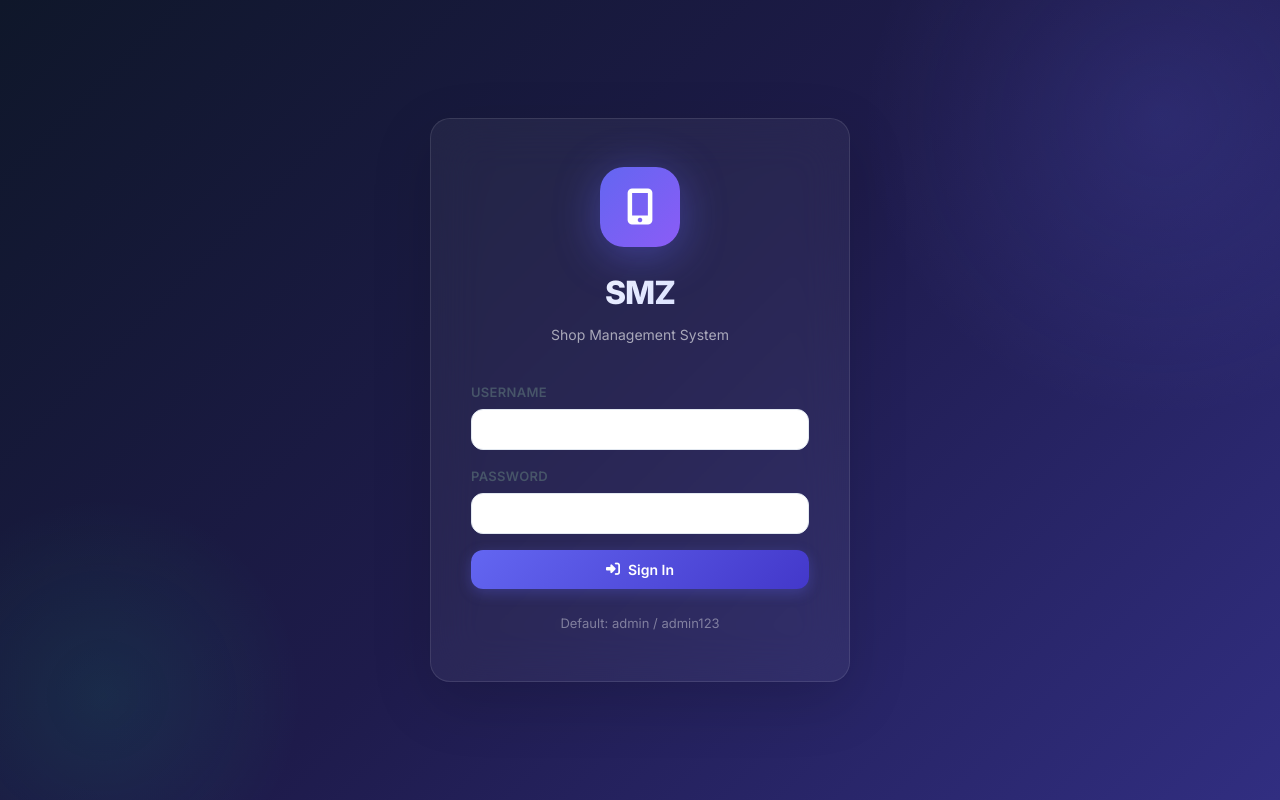
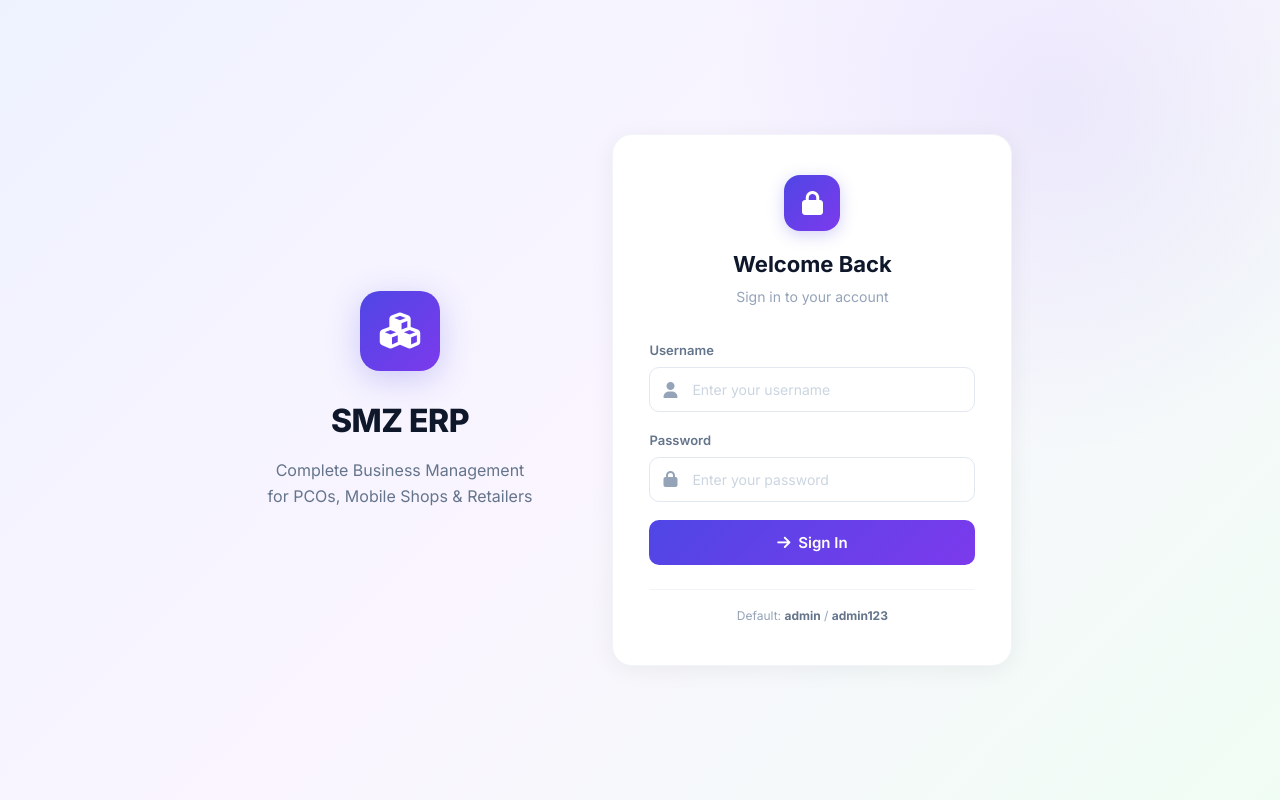
Before and after one commit to farmanullah22/SMZ_ERP, a website: page frontend/index.html in a window 1280 px wide. Drawn offline with nearby package versions, Linux system fonts and the light colour scheme; no server answers.

Commit message:
Fix and upload ons server

```diff
--- a/backend/database/db.js
+++ b/backend/database/db.js
@@ -236,7 +236,7 @@ async function initDatabase() {
   db.on('error', console.error.bind(console, 'MongoDB connection error:'));
   db.once('open', () => console.log('Connected to MongoDB'));
 
-  await mongoose.connect(MONGO_URI);
+  await mongoose.connect(MONGO_URI, { serverSelectionTimeoutMS: 15000 });
 
   const userCount = await User.countDocuments();
   if (userCount === 0) {
--- a/frontend/css/styles.css
+++ b/frontend/css/styles.css
@@ -97,96 +97,81 @@ body {
   display: flex;
   align-items: center;
   justify-content: center;
-  background: linear-gradient(135deg, #0f172a 0%, #1e1b4b 50%, #312e81 100%);
+  background: #f8fafc;
   padding: 20px;
   position: relative;
   overflow: hidden;
-}
-
-.login-screen::before {
-  content: '';
-  position: absolute;
-  width: 600px;
-  height: 600px;
-  background: radial-gradient(circle, rgba(99,102,241,0.15) 0%, transparent 70%);
-  top: -200px;
-  right: -200px;
-  animation: float 8s ease-in-out infinite;
-}
-
-.login-screen::after {
-  content: '';
-  position: absolute;
-  width: 400px;
-  height: 400px;
-  background: radial-gradient(circle, rgba(16,185,129,0.1) 0%, transparent 70%);
-  bottom: -100px;
-  left: -100px;
-  animation: float 10s ease-in-out infinite reverse;
-}
-
-@keyframes float {
-  0%, 100% { transform: translate(0, 0) rotate(0deg); }
-  33% { transform: translate(30px, -30px) rotate(5deg); }
-  66% { transform: translate(-20px, 20px) rotate(-3deg); }
-}
-
+  gap: 60px;
+}
+.login-bg-decoration { display: none; }
+.login-branding { display: none; }
 .login-card {
-  background: rgba(255,255,255,0.05);
-  backdrop-filter: blur(24px);
-  -webkit-backdrop-filter: blur(24px);
-  border: 1px solid rgba(255,255,255,0.1);
-  border-radius: var(--radius-xl);
-  padding: 48px 40px;
+  background: #fff;
+  border-radius: 20px;
+  padding: 40px 36px;
   width: 100%;
-  max-width: 420px;
-  box-shadow: var(--shadow-xl);
+  max-width: 400px;
+  box-shadow: 0 4px 24px rgba(0,0,0,0.06);
+  border: 1px solid #f1f5f9;
   animation: fadeIn 0.6s ease;
-  position: relative;
-  z-index: 1;
-}
-
-[data-theme="dark"] .login-card {
-  background: rgba(15,23,42,0.8);
-  border-color: rgba(255,255,255,0.08);
-}
-
-.login-header { text-align: center; margin-bottom: 36px; }
-
-.login-logo {
-  width: 80px;
-  height: 80px;
-  background: linear-gradient(135deg, var(--primary), #8b5cf6);
-  border-radius: 24px;
-  display: flex;
-  align-items: center;
-  justify-content: center;
-  margin: 0 auto 20px;
-  box-shadow: 0 8px 32px rgba(99,102,241,0.3);
-  animation: pulse-glow 3s ease-in-out infinite;
-}
-
-@keyframes pulse-glow {
-  0%, 100% { box-shadow: 0 8px 32px rgba(99,102,241,0.3); }
-  50% { box-shadow: 0 8px 48px rgba(99,102,241,0.5); }
-}
-
-.login-logo i { font-size: 36px; color: white; }
-
-.login-header h1 {
-  font-size: 32px;
-  font-weight: 800;
-  background: linear-gradient(135deg, #fff, #c7d2fe);
-  -webkit-background-clip: text;
-  -webkit-text-fill-color: transparent;
-  margin-bottom: 6px;
-  letter-spacing: -1px;
-}
-
-.login-header p {
-  color: rgba(255,255,255,0.6);
-  font-size: 14px;
-  font-weight: 400;
+}
+.login-card-header { text-align: center; margin-bottom: 32px; }
+.login-avatar {
+  width: 56px; height: 56px; margin: 0 auto 16px;
+  background: linear-gradient(135deg, #4f46e5, #7c3aed);
+  border-radius: 16px;
+  display: flex; align-items: center; justify-content: center;
+  box-shadow: 0 4px 16px rgba(79,70,229,0.25);
+}
+.login-avatar i { font-size: 24px; color: #fff; }
+.login-card-header h3 { font-size: 22px; font-weight: 700; color: #0f172a; margin-bottom: 4px; }
+.login-card-header p { font-size: 14px; color: #94a3b8; }
+.login-input-group { margin-bottom: 18px; }
+.login-input-group label { display: block; color: #64748b; font-size: 13px; font-weight: 600; margin-bottom: 6px; }
+.login-input-wrap { position: relative; display: flex; align-items: center; }
+.login-input-wrap i { position: absolute; left: 14px; color: #94a3b8; font-size: 16px; z-index: 2; }
+.login-input-wrap input {
+  width: 100%; padding: 13px 14px 13px 42px; background: #fff;
+  border: 1.5px solid #e2e8f0; border-radius: 10px; color: #0f172a;
+  font-size: 14px; font-family: 'Inter', sans-serif; transition: all 0.2s;
+}
+.login-input-wrap input::placeholder { color: #cbd5e1; }
+.login-input-wrap input:focus { outline: none; border-color: #4f46e5; box-shadow: 0 0 0 3px rgba(79,70,229,0.1); }
+.login-btn {
+  width: 100%; padding: 13px; background: linear-gradient(135deg, #4f46e5, #7c3aed);
+  color: #fff; border: none; border-radius: 10px; font-size: 15px; font-weight: 600;
+  font-family: 'Inter', sans-serif; cursor: pointer; transition: transform 0.2s, box-shadow 0.2s;
+  display: flex; align-items: center; justify-content: center; gap: 8px; margin-top: 4px;
+}
+.login-btn:hover { transform: translateY(-1px); box-shadow: 0 4px 16px rgba(79,70,229,0.3); }
+.login-footer { text-align: center; margin-top: 20px; padding-top: 16px; border-top: 1px solid #f1f5f9; }
+.login-footer p { color: #94a3b8; font-size: 12px; }
+.login-footer p strong { color: #64748b; }
+@media (min-width: 900px) {
+  .login-screen { justify-content: center; gap: 80px; }
+  .login-bg-decoration {
+    display: block; position: absolute; inset: 0; z-index: 0;
+    background: linear-gradient(135deg, #eef2ff 0%, #faf5ff 50%, #f0fdf4 100%);
+  }
+  .login-bg-decoration::before {
+    content: ''; position: absolute; top: -30%; right: -10%;
+    width: 700px; height: 700px;
+    background: radial-gradient(circle, rgba(79,70,229,0.08) 0%, transparent 70%);
+  }
+  .login-branding {
+    display: flex; flex-direction: column; align-items: center; text-align: center;
+    position: relative; z-index: 1; max-width: 360px;
+  }
+  .login-brand-icon {
+    width: 80px; height: 80px;
+    background: linear-gradient(135deg, #4f46e5, #7c3aed);
+    border-radius: 20px; display: flex; align-items: center; justify-content: center;
+    margin-bottom: 24px; box-shadow: 0 8px 32px rgba(79,70,229,0.25);
+  }
+  .login-brand-icon i { font-size: 36px; color: #fff; }
+  .login-branding h2 { font-size: 32px; font-weight: 800; color: #0f172a; margin-bottom: 12px; letter-spacing: -0.5px; }
+  .login-branding p { font-size: 16px; color: #64748b; line-height: 1.6; }
+  .login-card { position: relative; z-index: 1; }
 }
 
 .input-group { margin-bottom: 20px; }
--- a/frontend/index.html
+++ b/frontend/index.html
@@ -9,35 +9,43 @@
 </head>
 <body>
   <div id="loginScreen" class="login-screen">
+    <div class="login-bg-decoration"></div>
+    <div class="login-branding">
+      <div class="login-brand-icon">
+        <i class="fas fa-cubes"></i>
+      </div>
+      <h2>SMZ ERP</h2>
+      <p>Complete Business Management<br>for PCOs, Mobile Shops & Retailers</p>
+    </div>
     <div class="login-card">
-      <div class="login-header">
-        <div class="login-logo">
-          <i class="fas fa-mobile-alt"></i>
+      <div class="login-card-header">
+        <div class="login-avatar">
+          <i class="fas fa-lock"></i>
         </div>
-        <h1>SMZ</h1>
-        <p>Shop Management System</p>
+        <h3>Welcome Back</h3>
+        <p>Sign in to your account</p>
       </div>
       <form id="loginForm">
-        <div class="input-group">
+        <div class="login-input-group">
           <label>Username</label>
-          <div class="input-icon">
+          <div class="login-input-wrap">
             <i class="fas fa-user"></i>
-            <input type="text" id="loginUsername" placeholder="Enter username" required>
+            <input type="text" id="loginUsername" placeholder="Enter your username" required>
           </div>
         </div>
-        <div class="input-group">
+        <div class="login-input-group">
           <label>Password</label>
-          <div class="input-icon">
+          <div class="login-input-wrap">
             <i class="fas fa-lock"></i>
-            <input type="password" id="loginPassword" placeholder="Enter password" required>
+            <input type="password" id="loginPassword" placeholder="Enter your password" required>
           </div>
         </div>
-        <button type="submit" class="btn btn-primary btn-block">
-          <i class="fas fa-sign-in-alt"></i> Sign In
+        <button type="submit" class="login-btn">
+          <i class="fas fa-arrow-right"></i> Sign In
         </button>
       </form>
       <div class="login-footer">
-        <p>Default: admin / admin123</p>
+        <p>Default: <strong>admin</strong> / <strong>admin123</strong></p>
       </div>
     </div>
   </div>
--- a/frontend/js/website.js
+++ b/frontend/js/website.js
@@ -45,7 +45,7 @@ const WebsiteManage = {
         <div class="page-actions">
           <button class="btn btn-secondary" onclick="WebsiteManage.resetContent()"><i class="fas fa-undo"></i> Reset Defaults</button>
           <button class="btn btn-secondary" onclick="WebsiteManage.refresh()"><i class="fas fa-sync-alt"></i> Refresh</button>
-          <a href="/website/" target="_blank" class="btn btn-primary"><i class="fas fa-external-link-alt"></i> View Website</a>
+          <a href="/" target="_blank" class="btn btn-primary"><i class="fas fa-external-link-alt"></i> View Website</a>
         </div>
       </div>
 
```
Also changed, not shown: backend/server.js (+19 -7 lines).
